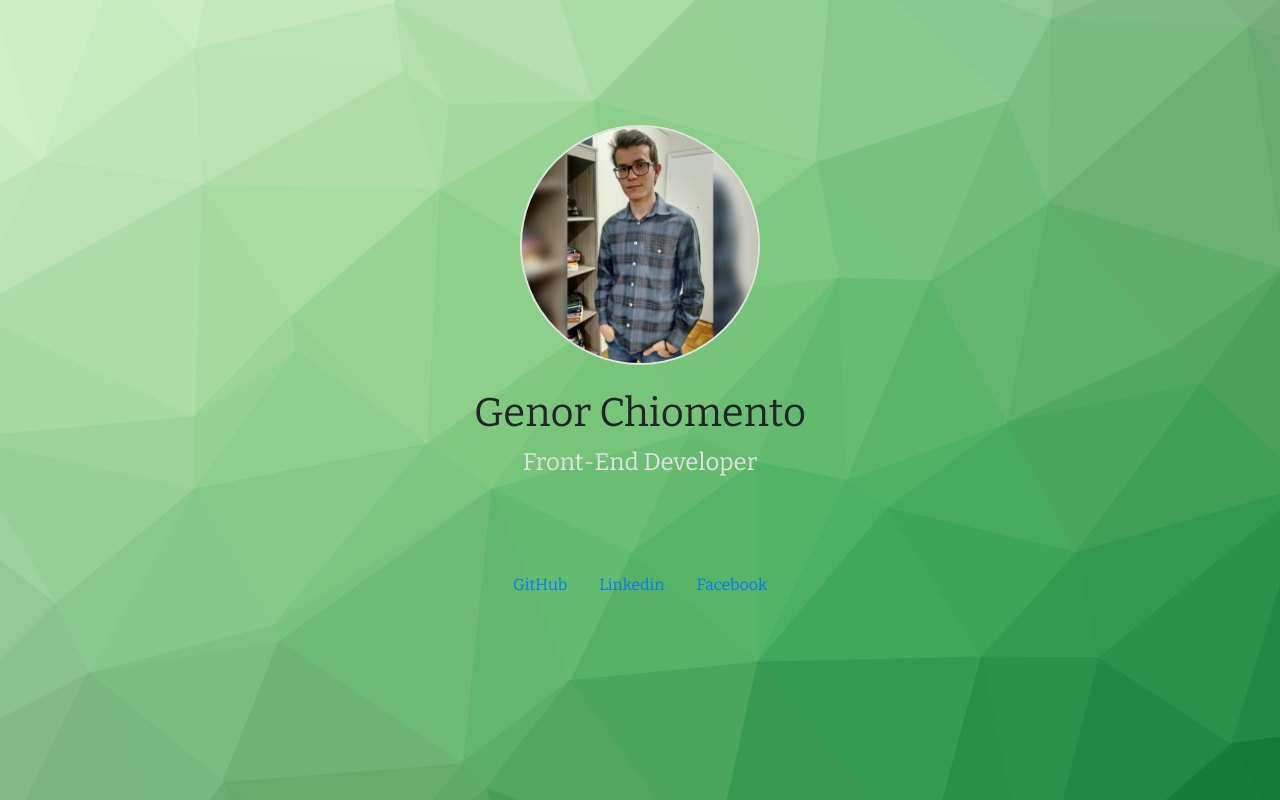
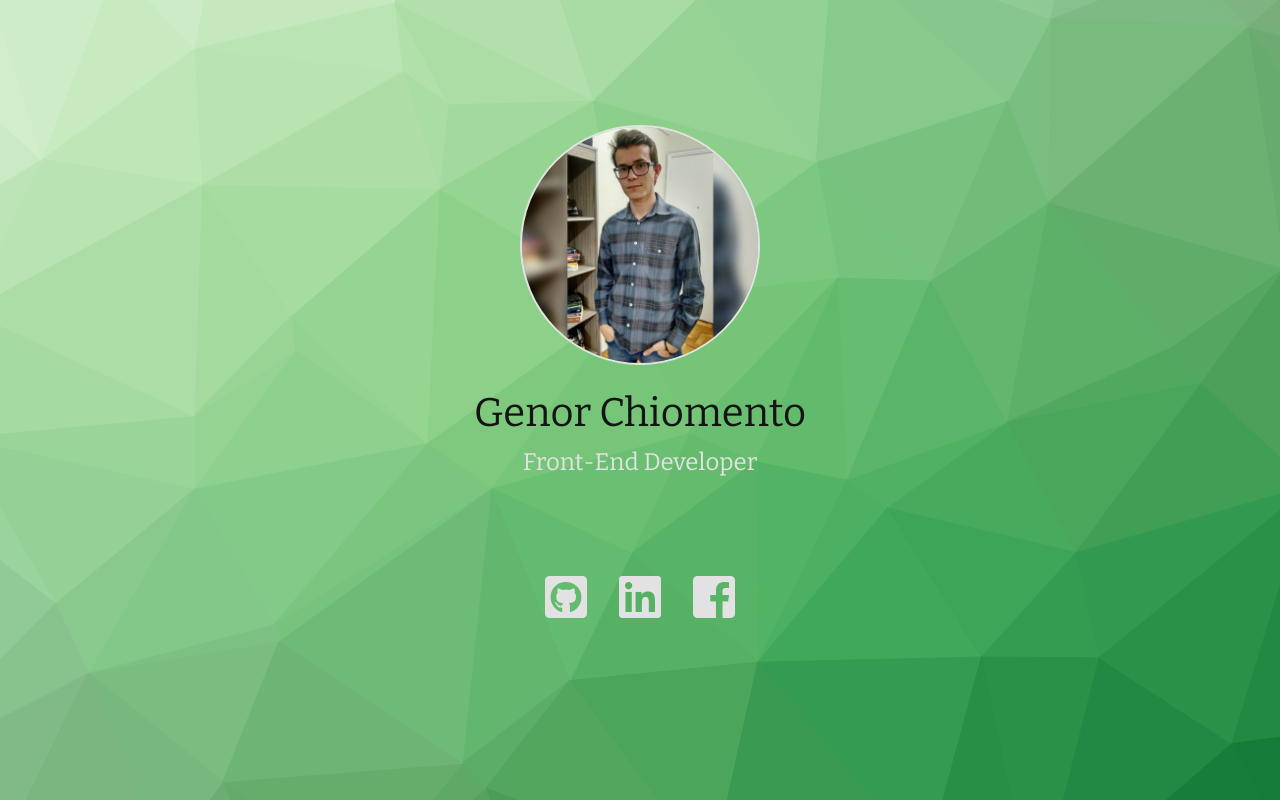
Before and after one commit to genorchiomento/genorchiomento.github.io, a plain HTML site: page index.html in a window 1280 px wide. Drawn offline with nearby package versions, Linux system fonts and the light colour scheme.

Commit message:
Add color and icon in social media.

```diff
--- a/assets/styles/main.css
+++ b/assets/styles/main.css
@@ -1,10 +1,12 @@
 body {
     font-family: Bitter, Bungee, Cambria, Cochin, Georgia, Times, Times New Roman, serif;
-    background-image: url(../images/bg-green-genor.svg);
-    background-position: center center;
-    background-repeat:  no-repeat;
+    z-index: -10;
+    background: url(../images/bg-green-genor.svg) no-repeat center center;
     background-attachment: fixed;
-    background-size:  cover;
+    -webkit-background-size: cover;
+    -moz-background-size: cover;
+    -o-background-size: cover;
+    background-size: cover;
 }
 
 .logo a {
@@ -26,6 +28,7 @@ body {
 
 .title_name {
     margin-top: 1.5rem;
+    color: #141414;
 }
 
 .title_job {
@@ -36,3 +39,11 @@ body {
 .social_media {
     margin-top: 5rem;
 }
+
+.nav-link {
+    color: #e2e2e2;
+}
+
+.nav-link:hover {
+    color: #141414;
+}
--- a/index.html
+++ b/index.html
@@ -10,6 +10,7 @@
     <meta http-equiv="X-UA-Compatible" content="ie=edge">
 
     <!-- importando os styles e components CSS -->
+    <link rel="stylesheet" href="https://use.fontawesome.com/releases/v5.0.9/css/all.css" integrity="sha384-5SOiIsAziJl6AWe0HWRKTXlfcSHKmYV4RBF18PPJ173Kzn7jzMyFuTtk8JA7QQG1" crossorigin="anonymous">
     <link rel="stylesheet" href="assets/components/normalize.css">
     <link rel="stylesheet" href="assets/components/bootstrap/css/bootstrap.min.css">
     <link rel="stylesheet" href="assets/styles/main.css">
@@ -57,13 +58,13 @@
                 <div class="col-md-12 social_media">
                     <ul class="nav justify-content-center">
                         <li class="nav-item">
-                            <a class="nav-link github" href="#">GitHub</a>
+                            <a class="nav-link fab fa-github-square fa-3x" href="https://github.com/genorchiomento" target="_blank" title="GitHub"></a>
                         </li>
                         <li class="nav-item">
-                            <a class="nav-link" href="#">Linkedin</a>
+                            <a class="nav-link fab fa-linkedin fa-3x" href="https://www.linkedin.com/in/genorchiomento/" target="_blank" title="Linkedin"></a>
                         </li>
                         <li class="nav-item">
-                            <a class="nav-link" href="#">Facebook</a>
+                            <a class="nav-link fab fa-facebook-square fa-3x" href="https://www.facebook.com/imgenorchiomento" target="_blank" title="Facebook"></a>
                         </li>
                     </ul>
                 </div>
```
